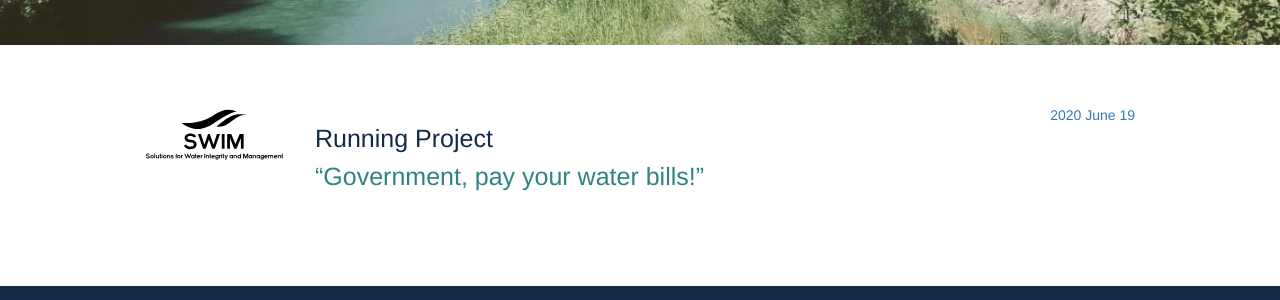
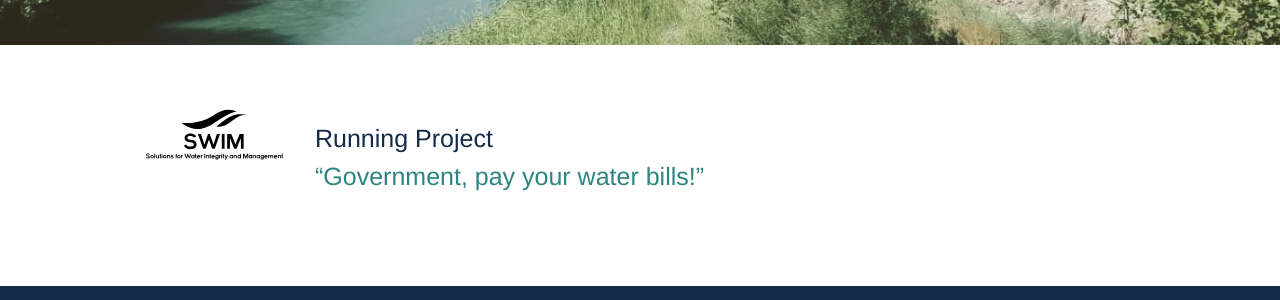
Before and after one commit to Swimsolutions/Swimsolutions.github.io, a Jekyll site: the page built from projects.html, in a window 1280 px wide. Shown: the part 455-755 px from the top of the page. Built offline with Jekyll 4.4.1, drawn with Linux system fonts in a browser that asks for light colours; nearby versions of some CDN libraries.

Commit message:
remove date

```diff
--- a/_includes/posts.html
+++ b/_includes/posts.html
@@ -8,7 +8,7 @@
             {% endif %}
         </div>
         <div class="col-md-10">
-            <p class="pull-right">{{post.date | date: "%Y %B %d"}}</p>
+
             <h3>
                 {{ post.title }}
                 <span class="subheading">{{ post.subheading }}</span>
```
